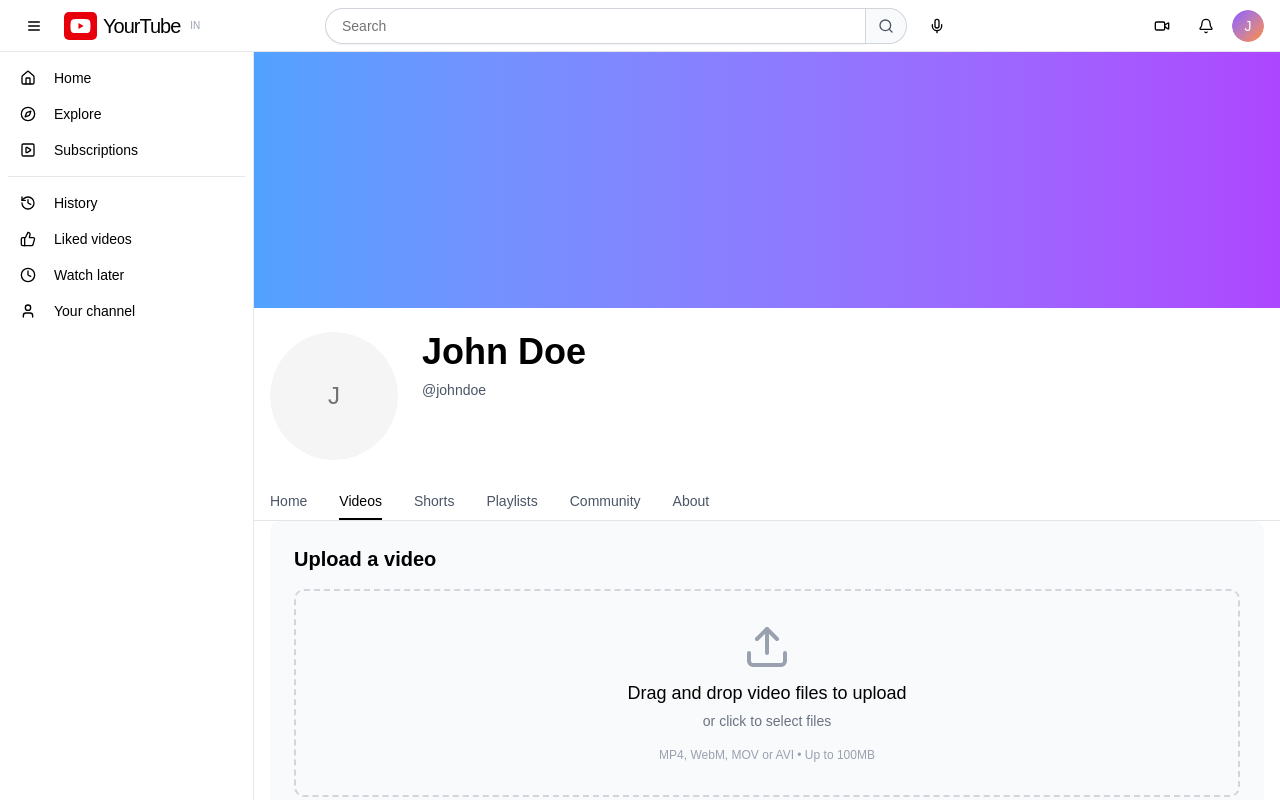
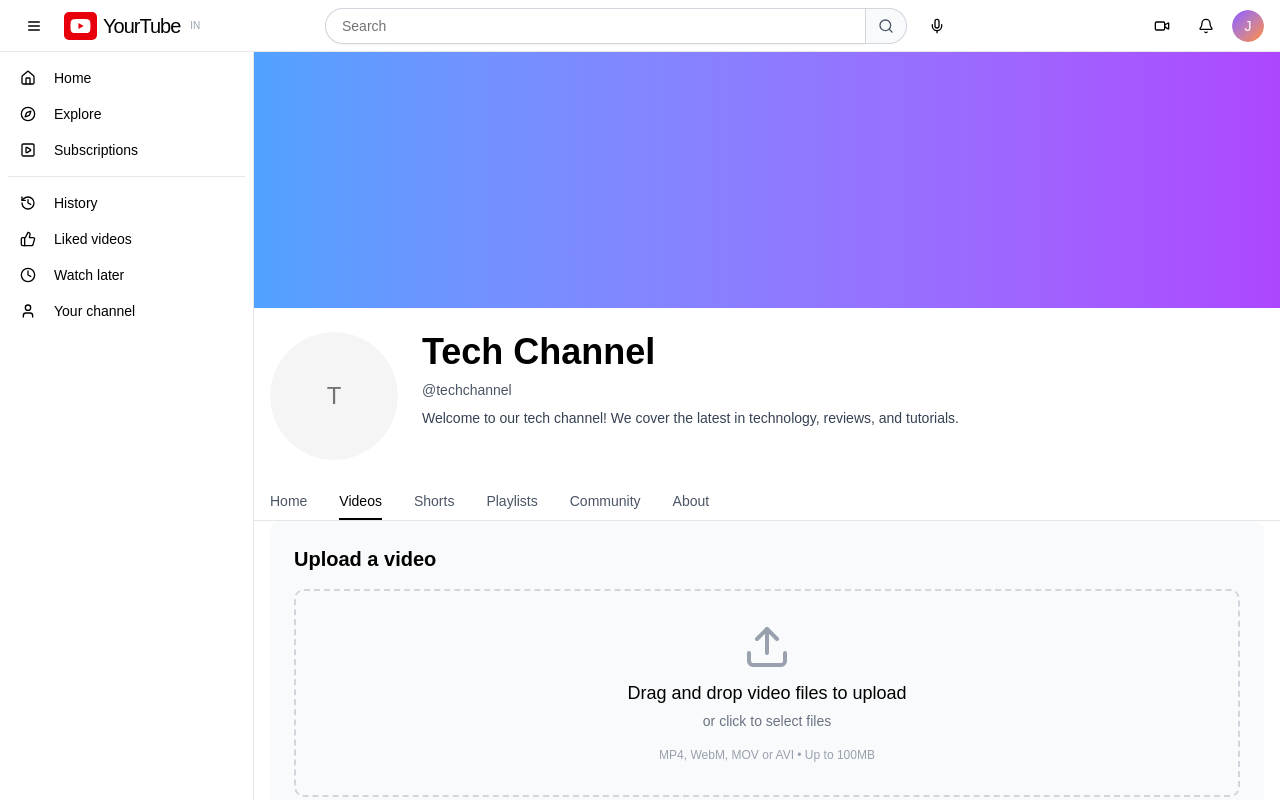
Before and after one commit to tejasM17/mytube, a Next.js app in the folder mytube/: page /channel/1 in a window 1280 px wide. Shown: the top 800 px of the page. Built offline with nearby package versions, Linux system fonts and the light colour scheme.

Commit message:
channel page

```diff
--- a/mytube/src/pages/channel/[id]/index.tsx
+++ b/mytube/src/pages/channel/[id]/index.tsx
@@ -17,7 +17,12 @@ const index = () => {
         image: "https://github.com/shadcn.png?height=32&width=32",
     };
     try {
-        let channel = user;
+        let channel = {
+            ...user,
+            name: "Tech Channel",
+            description: "Welcome to our tech channel! We cover the latest in technology, reviews, and tutorials.",
+            channelname: "techchannel",
+        };
 
         const videos = [
             {
```
